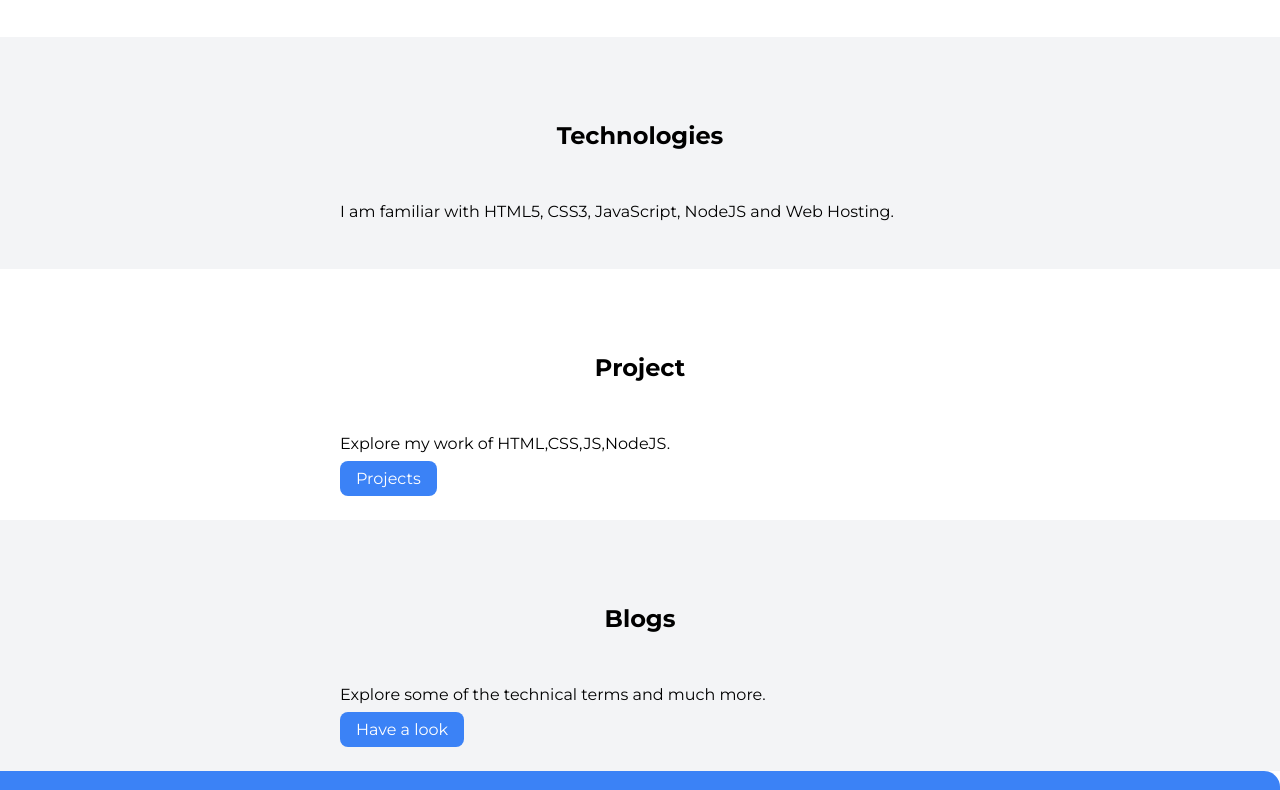
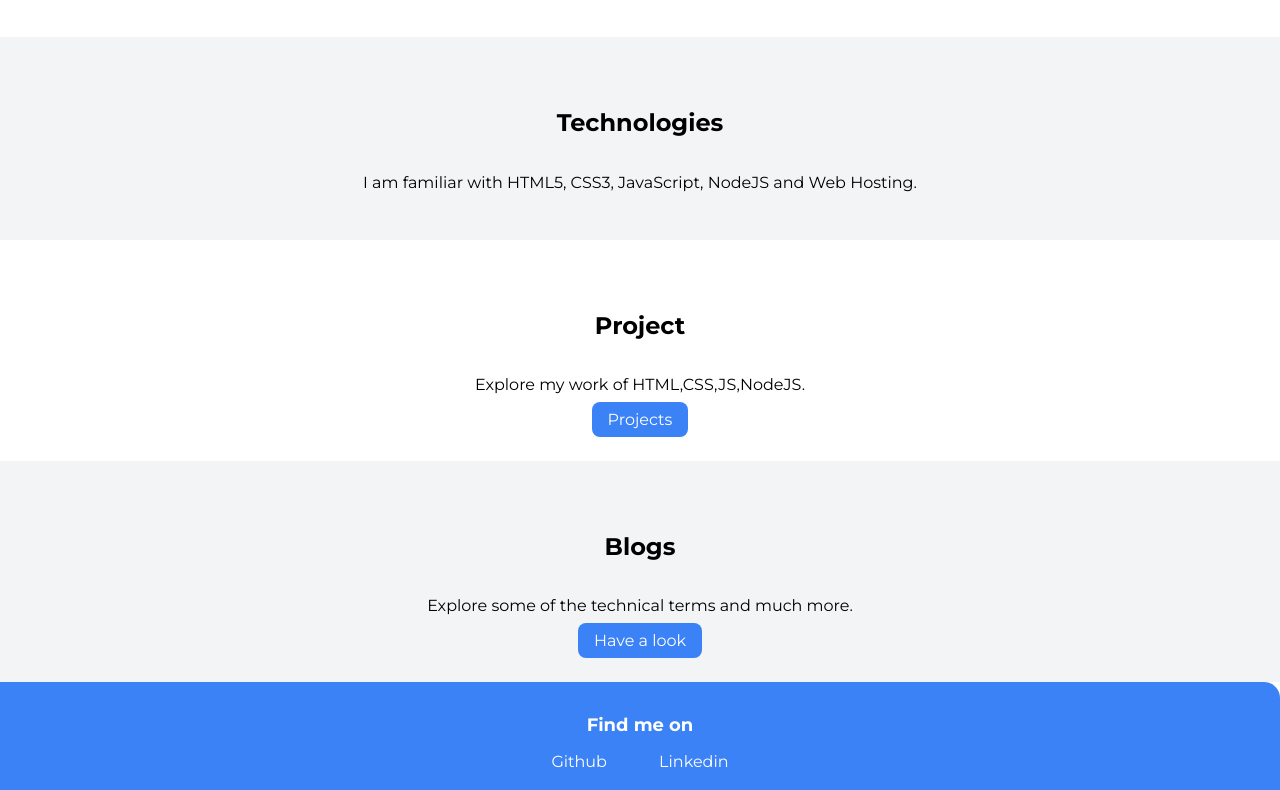
Before and after one commit to AntarikshAlse/Portfolio, a plain HTML site: page index.html in a window 1280 px wide. Shown: the part 474-1264 px from the top of the page. Drawn offline with Linux system fonts and the light colour scheme.

Commit message:
style changes

```diff
--- a/styles.css
+++ b/styles.css
@@ -20,7 +20,7 @@ hr{
 .container{
     padding-left: 1rem;
     padding-right: 1rem;
-
+    text-align: center;
 }
 
 .container-center{
@@ -118,9 +118,13 @@ hr{
 
 .section h1 {
     text-align: center;
-    padding:2rem;
+    padding:1.2rem;
+    margin-bottom: 0;
 }
+.section p{
+    margin:1rem auto;
 
+}
 .off-white {
     background-color:var(--off-white);
 }
```
